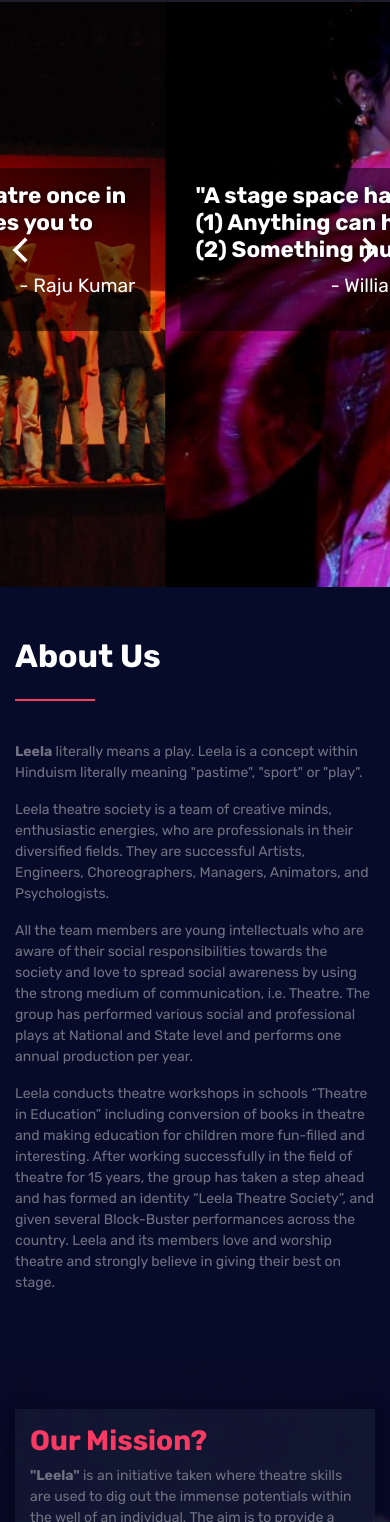
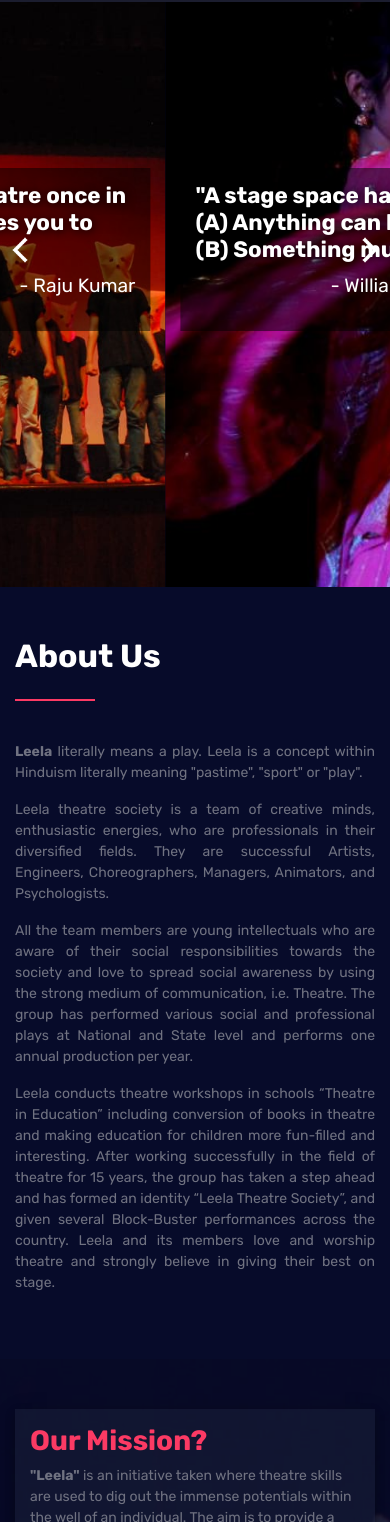
Before and after one commit to leelatheatre/leelatheatre.github.io, a plain HTML site: page index.html in a window 390 px wide. Shown: the part 88-1610 px from the top of the page. Drawn offline with nearby package versions, Linux system fonts and the light colour scheme.

Commit message:
quotes changed

```diff
--- a/index.html
+++ b/index.html
@@ -9,9 +9,7 @@
     <meta property="og:type" content="website" />
     <meta property="og:title" content="Leela Theatre" />
     <meta property="og:description" content="Leela theatre society is a team of creative minds, enthusiastic energies, who are professionals in their diversified fields. They are successful Artists, Engineers, Choreographers, Managers, Animators, and Psychologists." />
-    <meta property="og:image" content="https://leelatheatre.github.io/theme/images/banner-4.jpg" />
-    <meta property="og:image:width" content="340" />
-    <meta property="og:image:height" content="340" />
+    <meta property="og:image" content="https://leelatheatre.github.io/theme/images/banner-5.jpg" />
     <meta name="twitter:card" content="photo" />
     <meta name="twitter:title" content="Leela Theatre" />
     <meta name="twitter:description" content="Leela theatre society is a team of creative minds, enthusiastic energies, who are professionals in their diversified fields. They are successful Artists, Engineers, Choreographers, Managers, Animators, and Psychologists." />
@@ -75,7 +73,7 @@
         </div>
         <div class="item" style="background-image: url('./theme/images/banner-2.jpg')">
           <div class="container">
-            <div class="col-md-6 col-sm-12 banner-text"><h2 class="text-white">"A stage space has two rules: (1) Anything can happen and (2) Something must happen."</h2><p>- William Shakespeare</p></div>
+            <div class="col-md-6 col-sm-12 banner-text"><h2 class="text-white">"A stage space has two rules: (A) Anything can happen and (B) Something must happen."</h2><p>- William Shakespeare</p></div>
           </div>
         </div>
         <div class="item" style="background-image: url('./theme/images/banner-3.jpg')">
@@ -99,10 +97,10 @@
       <div class="container">
         <div class="full-height-section-inner">
           <div class="block-title col-md-6 col-sm-12"><h2>About Us</h2></div>
-          <p><strong>Leela</strong> literally means a play. Leela is a concept within Hinduism literally meaning "pastime", "sport" or "play".</p>
-          <p>Leela theatre society is a team of creative minds, enthusiastic energies, who are professionals in their diversified fields. They are successful Artists, Engineers, Choreographers, Managers, Animators, and Psychologists.</p>
-          <p>All the team members are young intellectuals who are aware of their social responsibilities towards the society and love to spread social awareness by using the strong medium of communication, i.e. Theatre. The group has performed various social and professional plays at National and State level and performs one annual production per year.</p>
-          <p>Leela conducts theatre workshops in schools “Theatre in Education” including conversion of books in theatre and making education for children more fun-filled and interesting. After working successfully in the field of theatre for 15 years, the group has taken a step ahead and has formed an identity “Leela Theatre Society”, and given several Block-Buster performances across the country. Leela and its members love and worship theatre and strongly believe in giving their best on stage.</p>
+          <p style="text-align: justify;"><strong>Leela</strong> literally means a play. Leela is a concept within Hinduism literally meaning "pastime", "sport" or "play".</p>
+          <p style="text-align: justify;">Leela theatre society is a team of creative minds, enthusiastic energies, who are professionals in their diversified fields. They are successful Artists, Engineers, Choreographers, Managers, Animators, and Psychologists.</p>
+          <p style="text-align: justify;">All the team members are young intellectuals who are aware of their social responsibilities towards the society and love to spread social awareness by using the strong medium of communication, i.e. Theatre. The group has performed various social and professional plays at National and State level and performs one annual production per year.</p>
+          <p style="text-align: justify;">Leela conducts theatre workshops in schools “Theatre in Education” including conversion of books in theatre and making education for children more fun-filled and interesting. After working successfully in the field of theatre for 15 years, the group has taken a step ahead and has formed an identity “Leela Theatre Society”, and given several Block-Buster performances across the country. Leela and its members love and worship theatre and strongly believe in giving their best on stage.</p>
         </div>
       </div>
     </div>
--- a/theme/sass/general.scss
+++ b/theme/sass/general.scss
@@ -507,6 +507,7 @@ body {
   }
   .logo {
     height: 80px;
+    width: auto;
   }
 }
 
```
Also changed, not shown: production.html (+13 -0 lines), theme/css/general.css.
